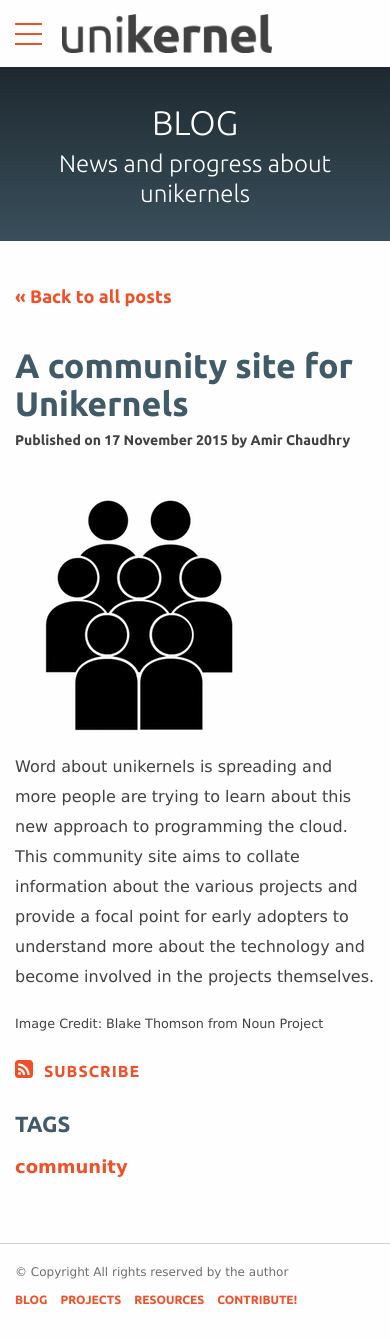
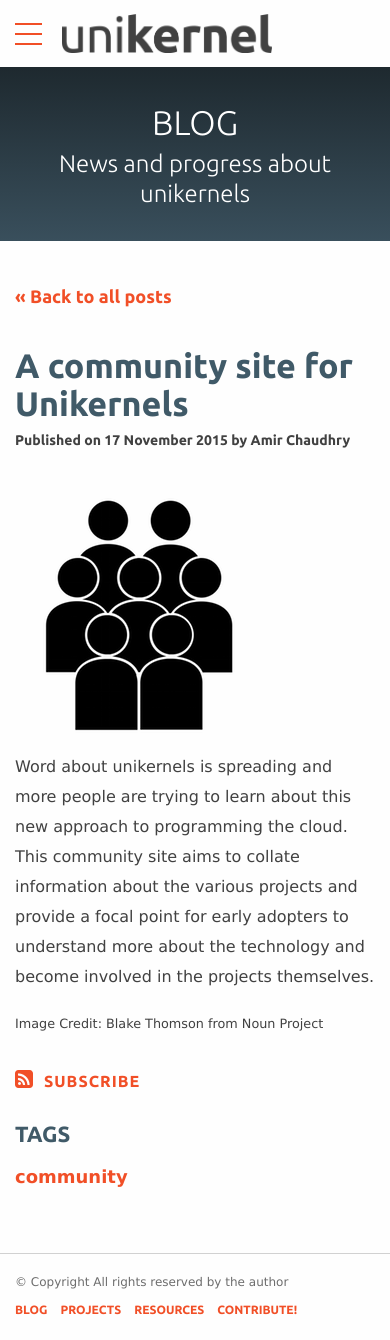
Before and after one commit to Unikernel-Systems/unikernel.org, a Jekyll site: the page built from blog/_posts/2015-11-17-unikernelorg-site.md, in a window 390 px wide. Built offline with Jekyll 4.4.1, drawn with Linux system fonts in a browser that asks for light colours.

Commit message:
add blog post bottom margin on medium and down

```diff
--- a/assets/themes/unikernel-2016/css/app.css
+++ b/assets/themes/unikernel-2016/css/app.css
@@ -2892,6 +2892,10 @@
   border: none;
   padding: 40px 0; }
 
+@media screen and (max-width: 63.9375em) {
+  .blog.detail .article-content {
+    margin-bottom: 10px; } }
+
 .blog.detail .article-content h2, .blog.detail .article-content h3, .blog.detail .article-content h4 {
   margin-top: 25px; }
 
--- a/assets/themes/unikernel-2016/scss/sections.scss
+++ b/assets/themes/unikernel-2016/scss/sections.scss
@@ -201,6 +201,9 @@
 
         .article-content {
 
+            @include breakpoint(medium down) {
+                margin-bottom: 10px;
+            }
             h2, h3, h4{
                 margin-top: 25px;
             }
```
